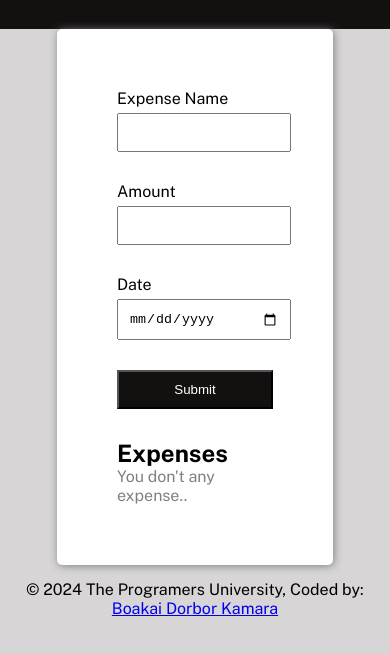
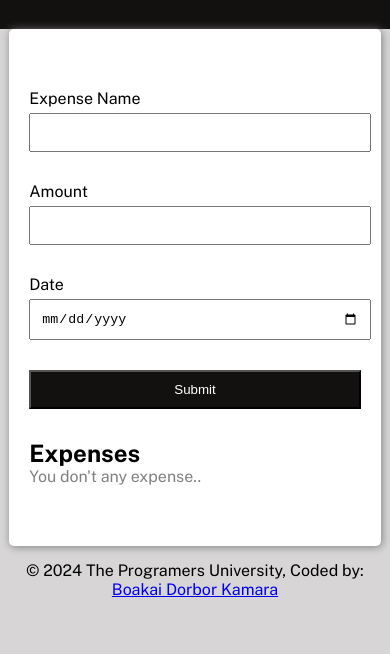
Before and after one commit to boakaidorborkamara/expense-tracker, a plain HTML site: page index.html in a window 390 px wide. Shown: the part 72-726 px from the top of the page. Drawn offline with nearby package versions, Linux system fonts and the light colour scheme.

Commit message:
make design responsive

```diff
--- a/css/style.css
+++ b/css/style.css
@@ -105,3 +105,11 @@ main #container {
 footer {
   text-align: center;
 }
+
+/* ||MEDIA QUERY */
+@media (max-width: 426px) {
+  main #container {
+    width: 85vw;
+    padding: 60px 20px;
+  }
+}
```
